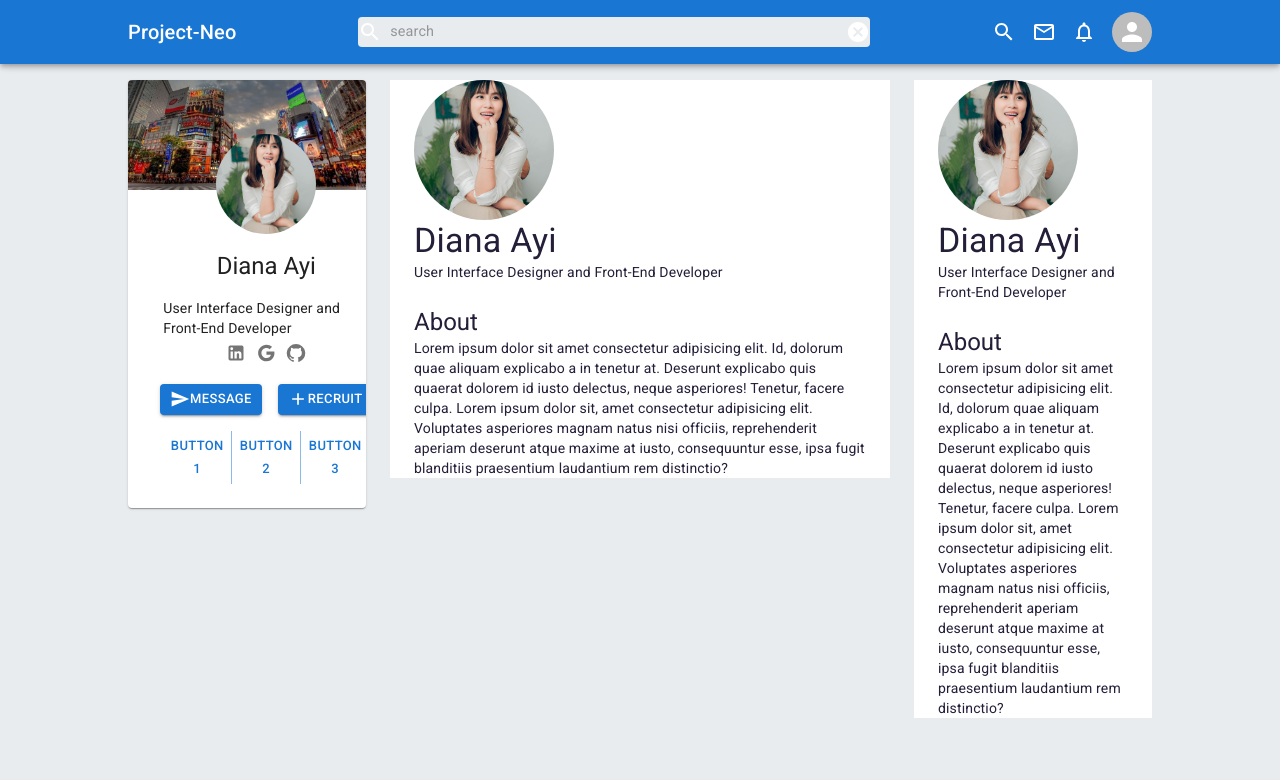
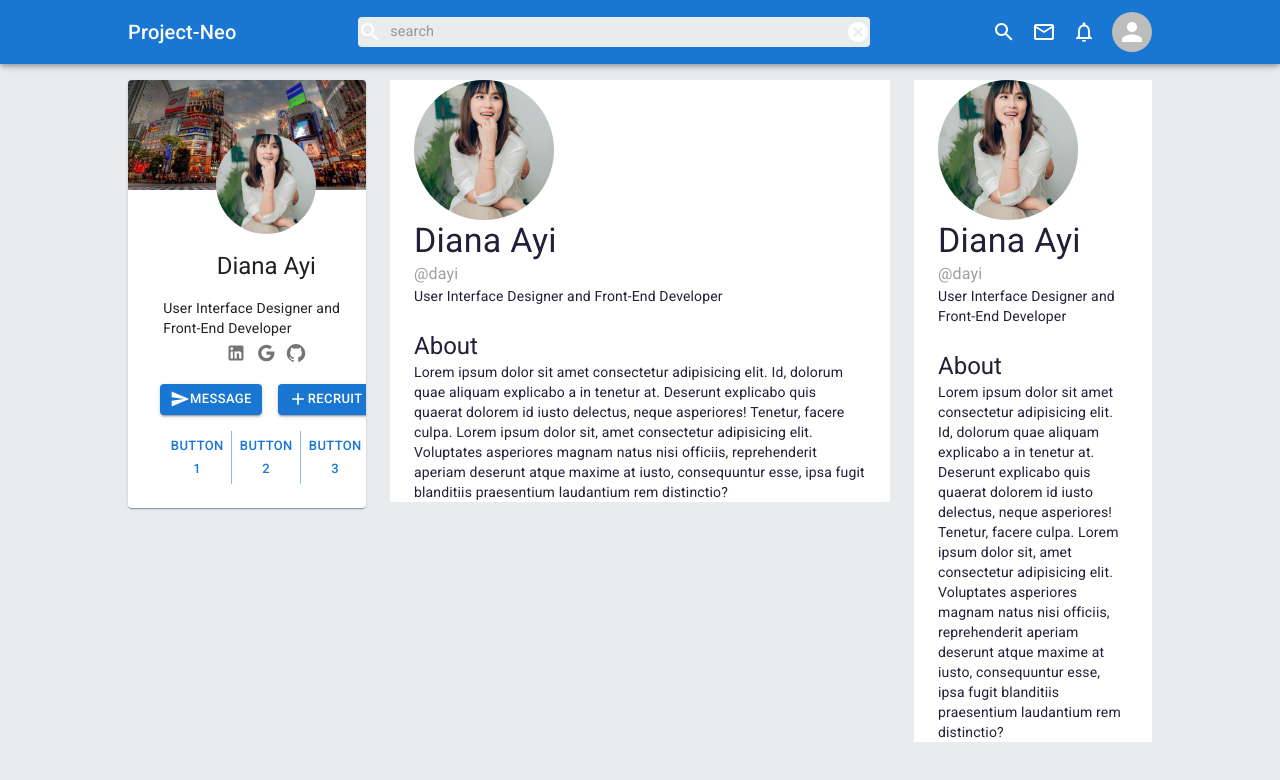
Before and after one commit to jpzambranoleon/project-neo-front-end, a React (Create React App) app: page /profile in a window 1280 px wide. Shown: the top 780 px of the page. Built offline with nearby package versions, Linux system fonts and the light colour scheme.

Commit message:
updated file

```diff
--- a/src/pages/profilePage/components/Description.jsx
+++ b/src/pages/profilePage/components/Description.jsx
@@ -1,4 +1,5 @@
-import { Avatar, Box, Button, Grid, TextField, Typography, Container } from "@mui/material";
+import { Avatar, Box, Button, Grid, TextField, Typography, Container, CardContent } from "@mui/material";
+import { grey } from "@mui/material/colors";
 
 const Description = () => {
     return (
@@ -9,13 +10,14 @@ const Description = () => {
                     <Typography component="h1" variant="h4">
                         Diana Ayi
                     </Typography>
+                    <Typography color={grey[500]}>
+                        @dayi
+                    </Typography>
                     <Typography variant="body2">
                         User Interface Designer and Front-End Developer
                     </Typography>
                 </Container>
                 <Box sx={{ mt: 3 }}>
-                    <Grid container spacing={2}>
-                        <Grid item xs={12}>
                 <Container>
                     <Typography variant="h5">
                         About
@@ -30,8 +32,6 @@ const Description = () => {
                         ipsa fugit blanditiis praesentium laudantium rem distinctio?
                     </Typography>
                 </Container>
-                        </Grid>
-                    </Grid>
                 </Box>
             </Box>
         </Box>
```
Lines whose indentation alone changed are shown as unchanged.
